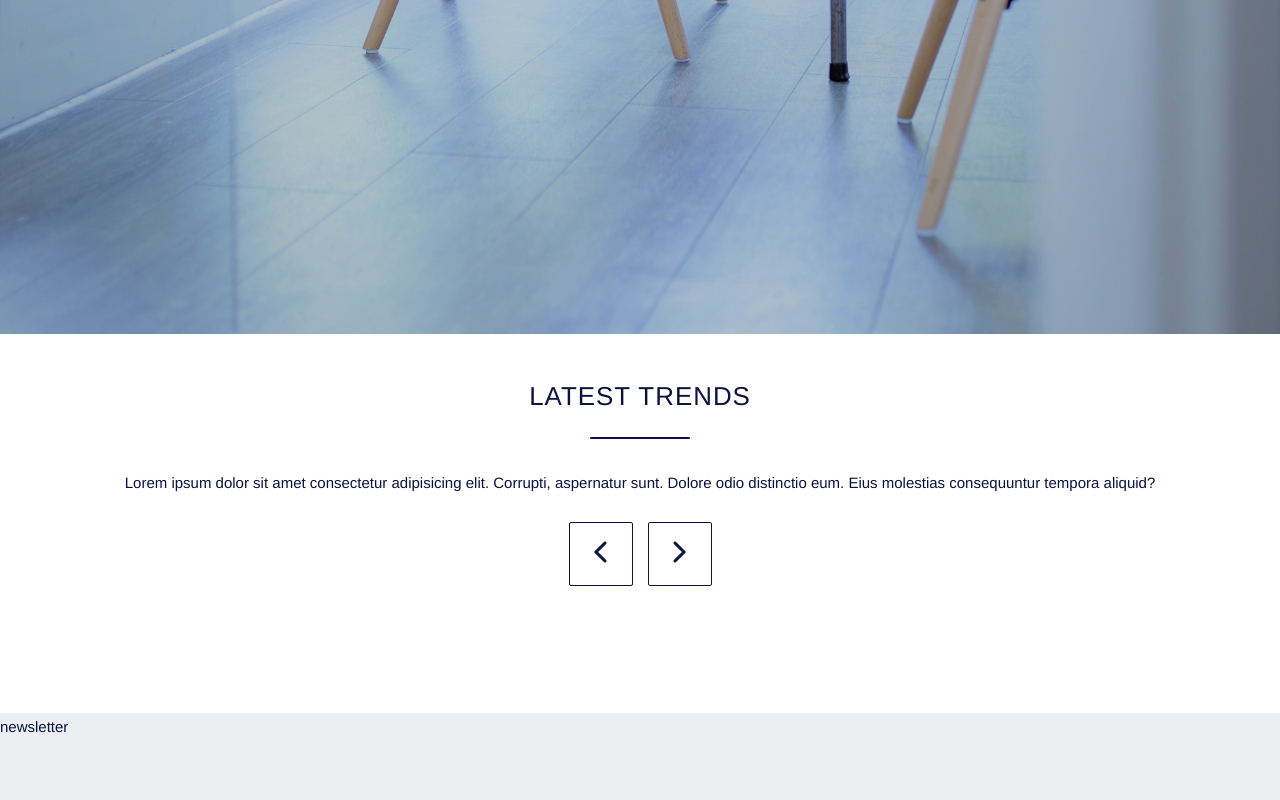
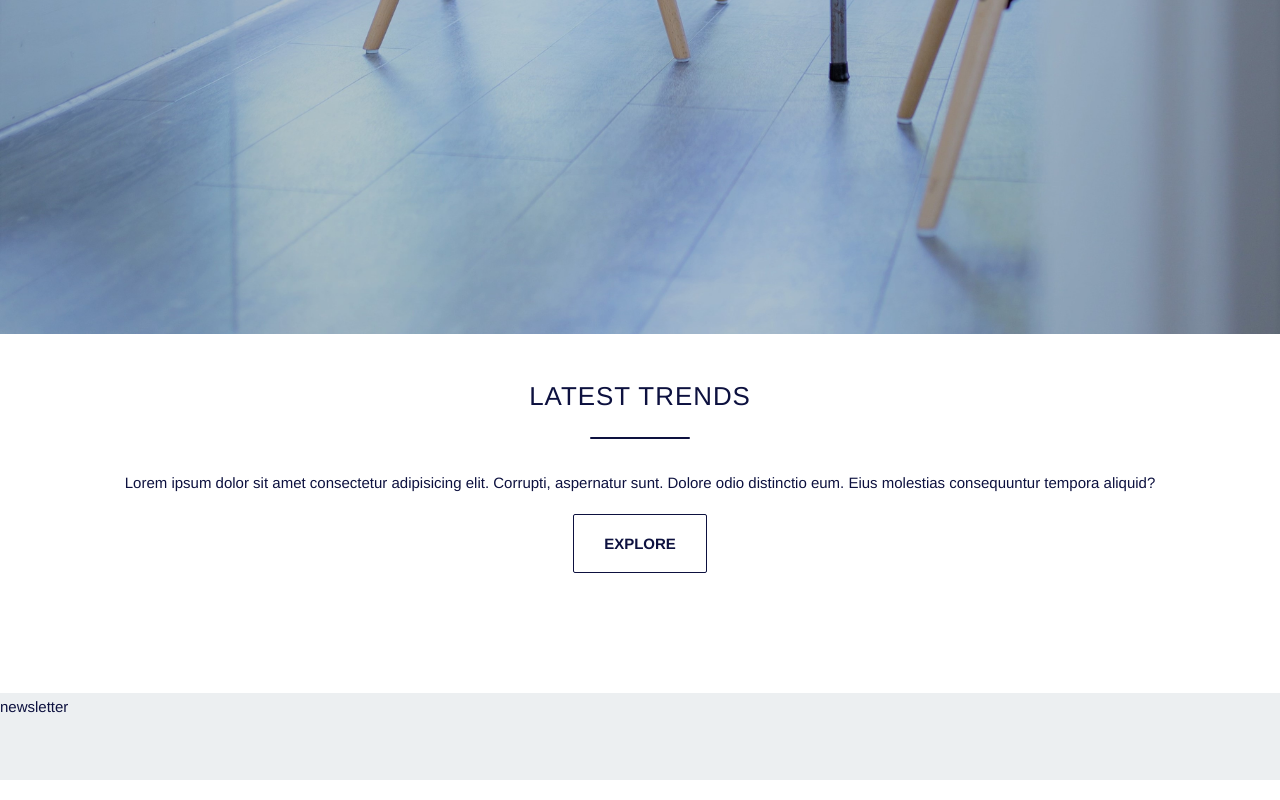
Before and after one commit to iClusterDev/EChairs-Landing-Page, a website: page src/index.html in a window 1280 px wide. Shown: the part 4629-5429 px from the top of the page. Drawn offline with nearby package versions, Linux system fonts and the light colour scheme; files that its build step writes are made by us from their sources.

Commit message:
buttons adjusted

```diff
--- a/src/index.html
+++ b/src/index.html
@@ -73,12 +73,13 @@
               tempora aliquid?
             </p>
             <div id="slider-controls">
-              <button class="btn btn-outline btn-squared">
+              <!-- <button class="btn btn-outline btn-squared">
                 <i class="icon ion-ios-arrow-back"></i>
               </button>
               <button class="btn btn-outline btn-squared">
                 <i class="icon ion-ios-arrow-forward"></i>
-              </button>
+              </button> -->
+              <div class="btn btn-outline">explore</div>
             </div>
           </div>
           <div class="section-image">
--- a/src/scss/style.scss
+++ b/src/scss/style.scss
@@ -139,13 +139,13 @@ button {
   display: inline-flex;
   align-items: center;
   justify-content: center;
+  text-transform: uppercase;
   color: $btn-text-color;
   padding: 1rem 2rem;
+  font-weight: 700;
   border-radius: 2px;
   background-color: $btn-background-color;
-  text-transform: uppercase;
-  font-weight: 700;
-  transition: background-color 0.2s;
+  transition: all 0.2s;
 
   &:hover {
     background-color: $btn-background-hover;
```
Also changed, not shown: dist/css/style.min.css, dist/index.html, 1 other file.
